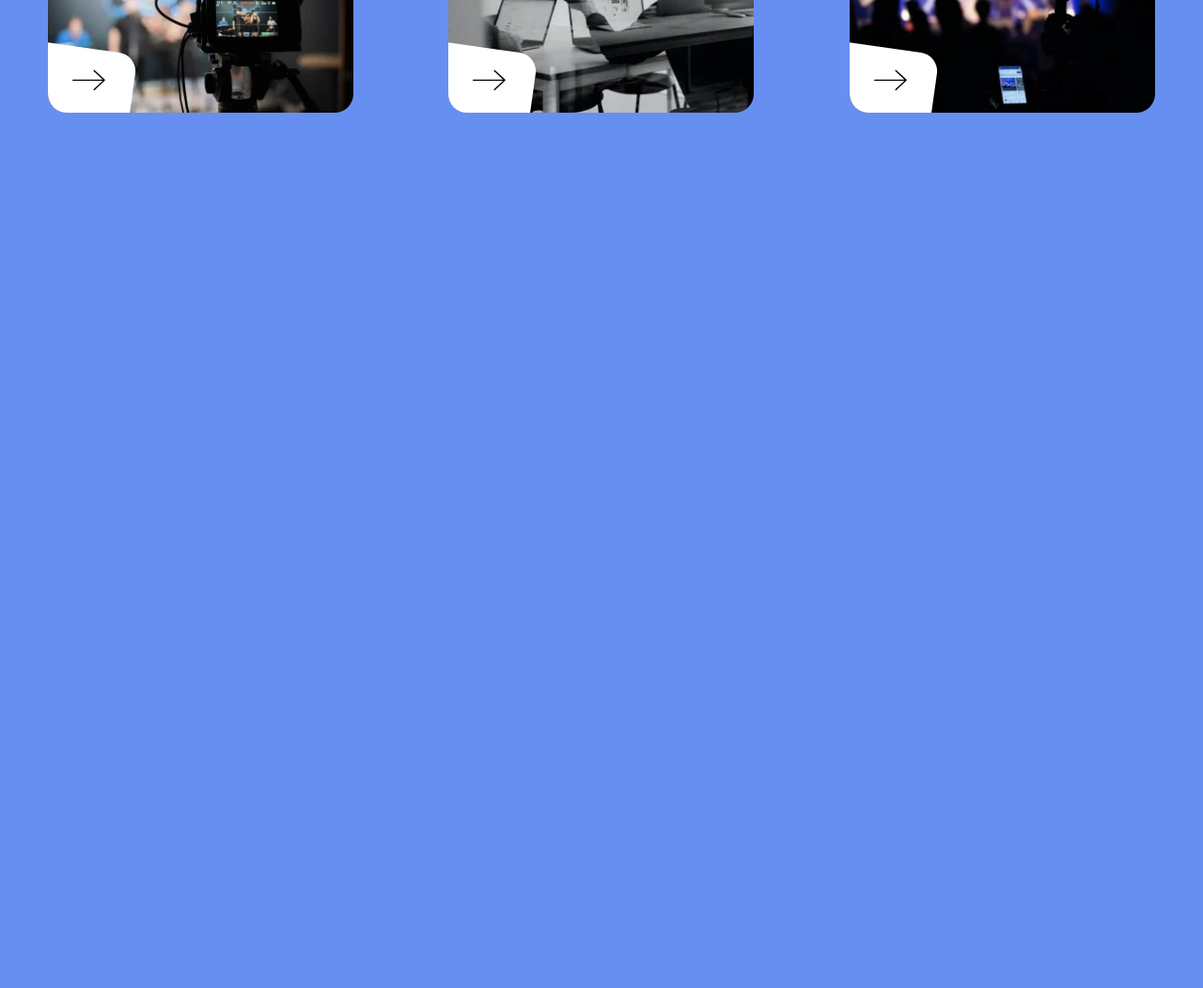
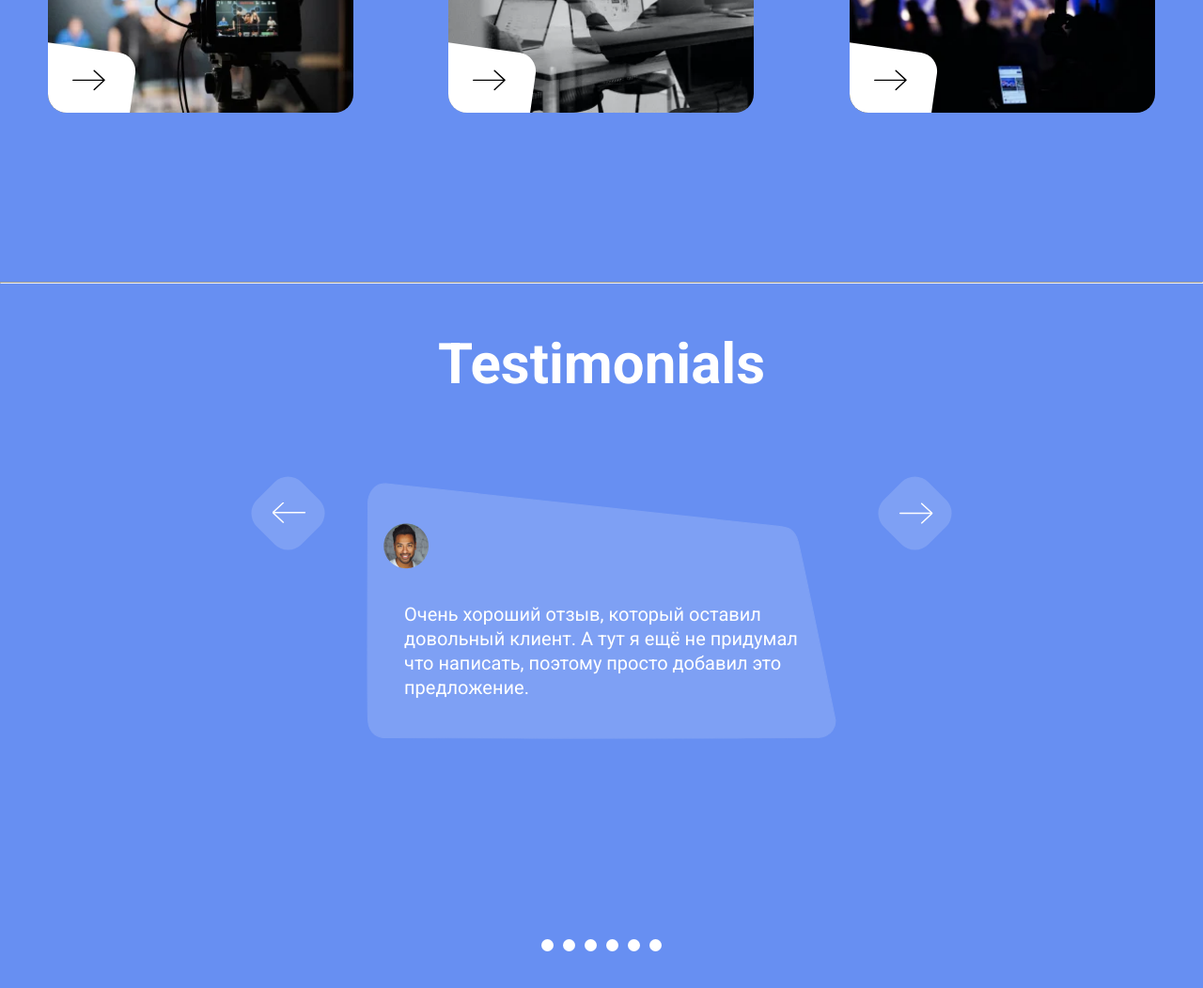
Before and after one commit to Rusandik/landing_live_streaming, a website: page index.html in a window 1280 px wide. Shown: the part 4436-5488 px from the top of the page at 94% size. Before the commit the page ends 4736 px from the top, so only its background shows below. Drawn offline with nearby package versions, Linux system fonts and the light colour scheme; files that its build step writes are made by us from their sources.

Commit message:
testimonials  section impementation

```diff
--- a/index.html
+++ b/index.html
@@ -257,6 +257,48 @@
           </div>
         </div>
       </section>
+
+      <hr class="divider">
+
+      <section class="testimonials-section">
+        <div class="container">
+          <div class="testimonials">
+            <h2 class="testimonials__title">Testimonials</h2>
+            <div class="testimonials__slider slider">
+              <button class="slider__left-btn">
+                <img src="assets/cards/arrow.svg" alt="" class="slider__left-btn-icon">
+              </button>
+
+              <figure class="wave-card">
+                <img src="assets/img/avatar_alpha.png" alt="" class="wave-card__avatar">
+                <blockquote class="wave-card__quote">
+                  <p>
+                    Очень хороший отзыв, который оставил
+                    довольный клиент. А тут я ещё не  придумал
+                    что написать, поэтому просто добавил  это
+                    предложение.
+                  </p>
+                </blockquote>
+              </figure>
+
+
+
+              <button class="slider__right-btn">
+                <img src="assets/cards/arrow.svg" alt="" class="slider__right-btn-icon">
+              </button>
+
+              <div class="slider__points">
+                <div class="slider__points-item"></div>
+                <div class="slider__points-item"></div>
+                <div class="slider__points-item"></div>
+                <div class="slider__points-item"></div>
+                <div class="slider__points-item"></div>
+                <div class="slider__points-item"></div>
+              </div>
+            </div>
+          </div>
+        </div>
+      </section>
     </main>
   </body>
 </html>
--- a/styles/_basic.scss
+++ b/styles/_basic.scss
@@ -11,7 +11,8 @@ h1,h2,h3,h4,h5,h6,p,ul,button {
 }
 
 
-figure {
+figure,
+blockquote {
     margin: 0;
 }
 
--- a/styles/_cards.scss
+++ b/styles/_cards.scss
@@ -2,7 +2,6 @@
 @use "mixins" as m;
 @use "placeholders";
 @use "sass:color";
-
 
 .info-card {
   width: 180px;
@@ -12,7 +11,7 @@
   border-radius: 20px;
   cursor: pointer;
   background-color: color.adjust(v.$color_white, $alpha: -0.85);
-    @include m.d-flex (start, center, nowrap, column, 0, 10px);
+  @include m.d-flex(start, center, nowrap, column, 0, 10px);
 
   &__icon {
     width: 30px;
@@ -50,22 +49,19 @@
   }
 }
 
-
-
 .img-card {
   width: 325px;
   height: 295px;
   position: relative;
   border-radius: 20px;
   background-color: color.adjust(v.$color_white, $alpha: -0.85);
-    @include m.d-flex(space-between, center, nowrap, column,0, 0);
+  @include m.d-flex(space-between, center, nowrap, column, 0, 0);
   overflow: hidden;
   flex-shrink: 0;
 
-
   &__title {
     @include m.font(23px, 400, v.$color_white);
-        @include m.d-flex(center, center, nowrap, column,0, 0);
+    @include m.d-flex(center, center, nowrap, column, 0, 0);
     flex: 1;
   }
 
@@ -81,7 +77,7 @@
     border: none;
     background-color: v.$color_white;
     rotate: z 8deg;
-        transition: rotate .2s;
+    transition: rotate 0.2s;
     @include m.position(absolute, 1, -1, bottom, left, -20px, -30px);
 
     &-icon {
@@ -100,6 +96,50 @@
 
   &:hover {
     cursor: pointer;
-        box-shadow: 0 8px 20px 12px rgba(0, 0, 0, .15),  inset 0, -5px, 70px 25px rgba(0, 0, 0, .2);
+    box-shadow: 0 8px 20px 12px rgba(0, 0, 0, 0.15), inset 0, -5px,
+      70px 25px rgba(0, 0, 0, 0.2);
   }
 }
+
+.wave-card {
+  max-width: 500px;
+  height: 275px;
+  background: url(../assets/wave_card_bg.svg) center/contain no-repeat;
+  @include m.d-flex(center, start, nowrap, column, 0, 35px);
+
+  &__avatar {
+    padding:0 0 0 18px;
+
+  }
+
+  &__quote {
+    @include m.font(20px, 400, v.$color_white);
+    line-height: 26px;
+    padding: 0 40px;
+  }
+
+
+  @media (max-width: v.$media_sm) {
+    max-width: 400px;
+
+    &__quote {
+      font-size: 16px;
+      line-height: 20px;
+    }
+  }
+
+  @media (max-width: v.$media_min) {
+    max-width: 320px;
+    height: 175px;
+    column-gap: 20px;
+
+    &__avatar {
+        width: 50px;
+    }
+
+    &__quote {
+      font-size: 13px;
+      line-height: 18px;
+    }
+  }
+}
--- a/styles/_experience.scss
+++ b/styles/_experience.scss
@@ -23,4 +23,8 @@
         @include m.d-flex(space-around, center, wrap, row, 20px, 55px);
         width: 100%;
     }
+
+    @media (max-width: v.$media_md) {
+        padding: 90px 0;
+    }
 }
--- a/styles/_importer.scss
+++ b/styles/_importer.scss
@@ -5,3 +5,4 @@
 @forward 'work';
 @forward 'about';
 @forward 'experience';
+@forward 'testimonials';
--- /dev/null
+++ b/styles/_testimonials.scss
@@ -0,0 +1,95 @@
+@use "variables" as v;
+@use "mixins" as m;
+@use "sass:color";
+
+%slider-btn {
+    width: 67px;
+    height: 67px;
+    background-color: color.adjust(v.$color_white, $alpha: -0.85);
+    rotate: 45deg;
+    border-radius: 20px;
+
+    &:hover {
+        scale: 1.3;
+    }
+
+     @media (max-width: v.$media_min) {
+        width: 50px;
+        height: 50px;
+     }
+}
+
+.testimonials {
+  @include m.d-flex(start, center, nowrap, column, 0, 90px);
+  margin: 50px auto 150px;
+
+  &__title {
+    @include m.font(60px, 700, v.$color_white);
+
+    @media (max-width: v.$media_md) {
+        font-size: 40px;
+    }
+  }
+
+
+  &__slider {
+    @include m.d-flex(center, start, nowrap, row, 50px, 0);
+  }
+
+  .slider {
+    position: relative;
+    height: 500px;
+
+    &__left-btn {
+        @extend %slider-btn;
+
+        &-icon {
+            rotate: -45deg;
+        }
+    }
+
+    &__right-btn {
+        @extend %slider-btn;
+
+        &-icon {
+            rotate: 135deg;
+        }
+    }
+
+    &__points {
+        @include m.position(absolute, -1, -1, bottom, left, 0, 50%);
+        @include m.d-flex(start, center, nowrap, row, 10px, 0);
+        translate: -50% 0;
+
+        &-item {
+            height: 13px;
+            width: 13px;
+            border-radius: 50%;
+            background-color: v.$color_white;
+
+            &:hover {
+                scale: .7;
+                cursor: pointer;
+                background-color: v.$color_grey;
+            }
+        }
+    }
+
+    @media (max-width: v.$media_md) {
+        height: 400px;
+
+         &__left-btn {
+            @include m.position(absolute, -1, -1, bottom, left, 0, 0);
+         }
+
+         &__right-btn {
+            @include m.position(absolute, -1, -1, bottom, right, 0, 0);
+         }
+    }
+
+     @media (max-width: v.$media_min) {
+        height: 250px;
+     }
+  }
+
+}
--- a/styles/_variables.scss
+++ b/styles/_variables.scss
@@ -2,6 +2,7 @@
 $color_blue:#678ff2;
 $color_white:#fff;
 $color_black:#000;
+$color_grey:#B4B4B4;
 
 $media_xxl: 1400px;
 $media_xl: 1200px;
```
Also changed, not shown: assets/cards/arrow.svg (added), assets/cards/right.svg (added), assets/wave.png (added). Lines whose indentation alone changed are shown as unchanged.
